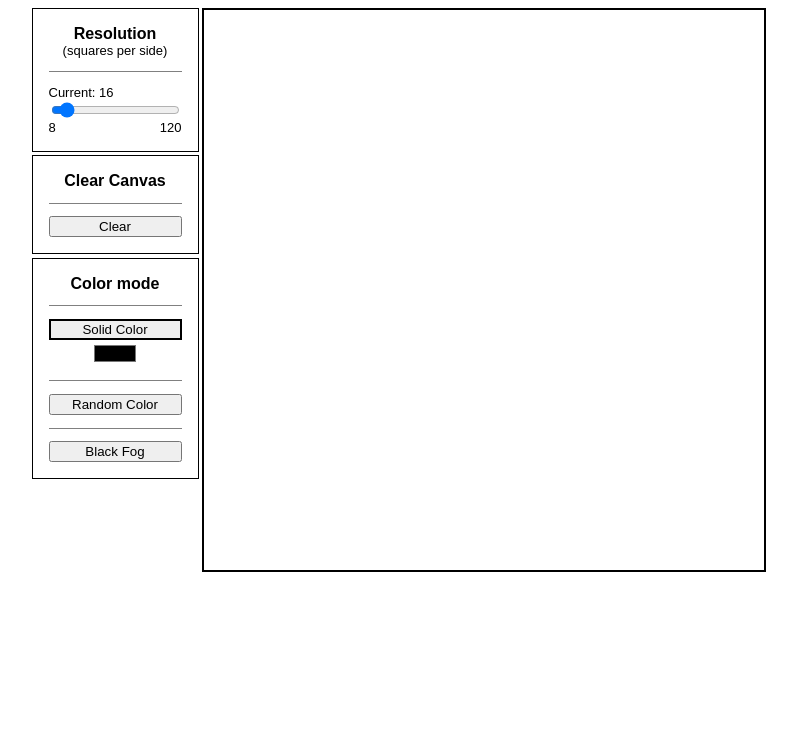
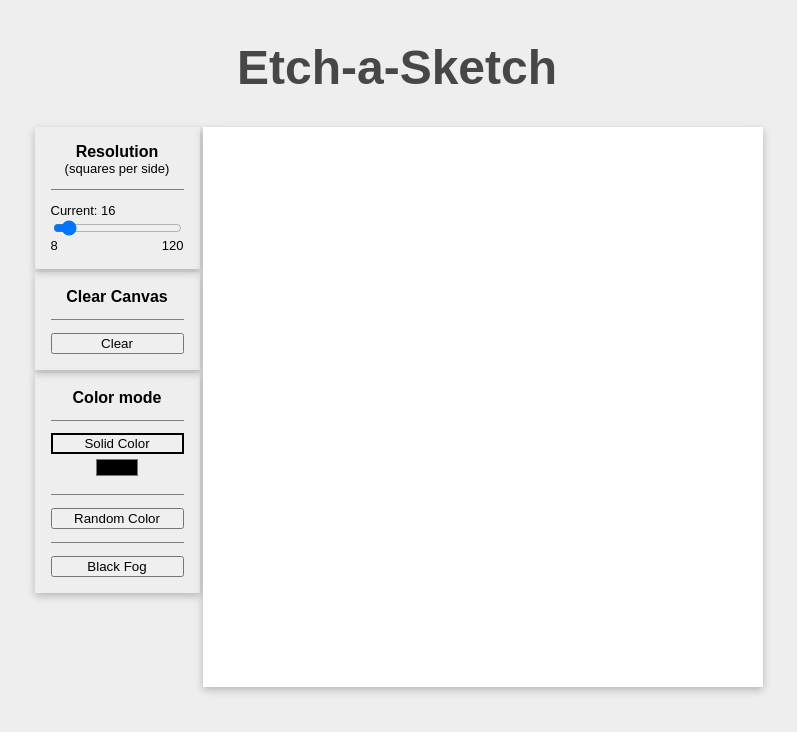
Before and after one commit to trebeil/TOP-etch-a-sketch, a plain HTML site: page index.html in a window 1280 px wide. Both pictures are taken after a click on the button "Clear". Shown: the whole page, without its empty margins (243-1040 px from the left). Drawn offline with Linux system fonts and the light colour scheme.

Commit message:
Add title and make esthetic improvements

```diff
--- a/index.html
+++ b/index.html
@@ -7,6 +7,8 @@
         <script src="script.js" defer></script>
     </head>
     <body>
+        <h1 class="header">Etch-a-Sketch</h1>
+        <div class="content">
             <div class="buttonsContainer1">
                 <div class='buttonsContainer2'>
                     <div id="options">Resolution</div>
@@ -37,5 +39,7 @@
                 </div>
             </div>
             <div class="container"></div>
+        </div>
+        <div class="footer"></div>
     </body>
 </html>
--- a/script.js
+++ b/script.js
@@ -20,11 +20,11 @@ function createCanvas (squaresPerSide, width, height) {
 }
 
 function cleanCanvas() {
-    let body = document.querySelector('body');
-    body.removeChild(document.querySelector('.container'));
+    let div = document.querySelector('.content');
+    div.removeChild(document.querySelector('.container'));
     let container = document.createElement('div');
     container.classList.add('container');
-    body.appendChild(container);
+    div.appendChild(container);
 }
 
 function randomColor() {
--- a/styles.css
+++ b/styles.css
@@ -1,7 +1,20 @@
 body {
+    font-family: Arial, Helvetica, sans-serif;
+    background-color:rgba(231, 231, 231, 0.692);
+    display: flex;
+    flex-direction: column;
+    align-items: center;
+}
+
+.header {
+    font-family:fantasy;
+    font-size: 3rem;
+    color:rgba(0, 0, 0, 0.7);
+}
+
+.content {
     display: flex;
     justify-content: center;
-    font-family: Arial, Helvetica, sans-serif;
 }
 
 .buttonsContainer1 {
@@ -11,12 +24,12 @@ body {
 }
 
 .buttonsContainer2 {
-    border: 1px solid black;
     margin: 0 0.2rem 0.2rem 0.2rem;
     padding: 1rem;
     display: flex;
     flex-direction: column;
     align-items: stretch;
+    box-shadow: rgba(0, 0, 0, 0.24) 0px 3px 8px;
 }
 
 .rangeMinMax {
@@ -60,5 +73,5 @@ input {
 .container {
     display: inline-flex;
     flex-wrap: wrap;
-    border: 2px solid black;
+    box-shadow: rgba(0, 0, 0, 0.24) 0px 3px 8px;
 }
```
Lines whose indentation alone changed are shown as unchanged.
